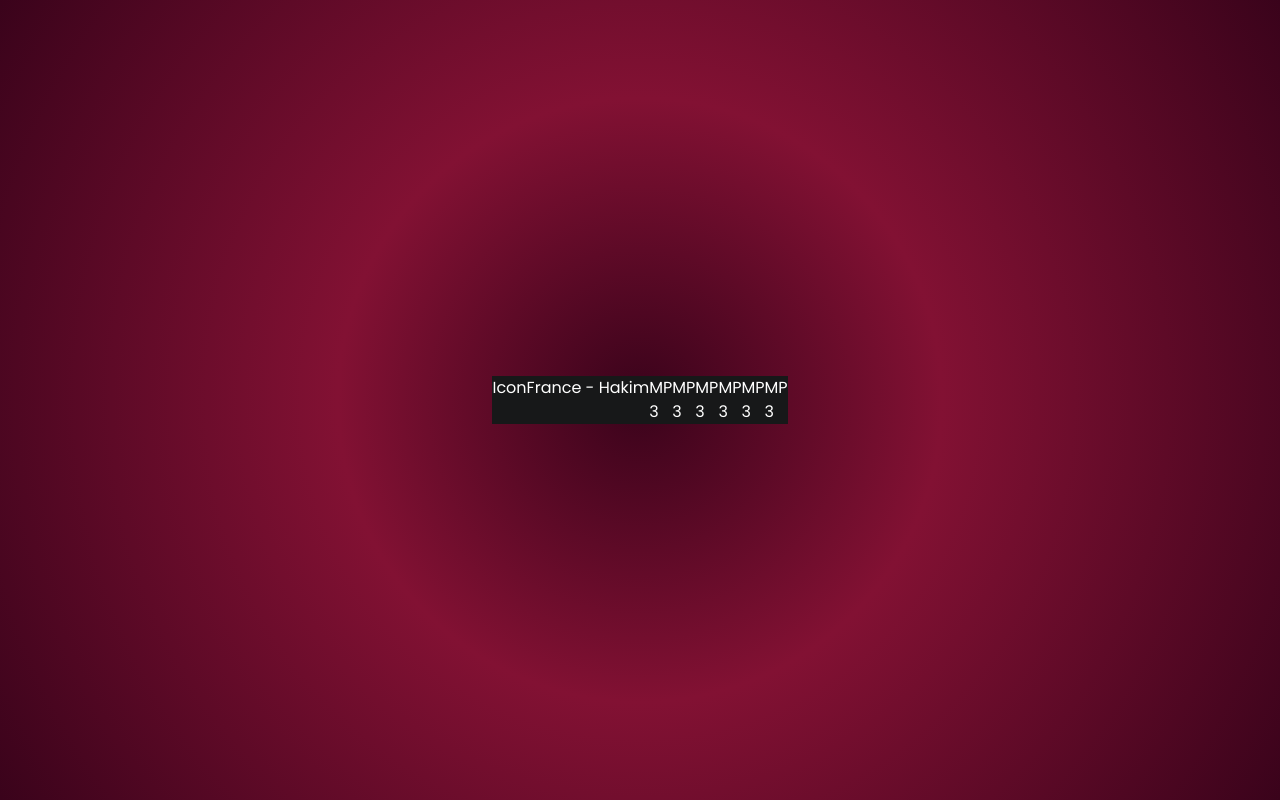
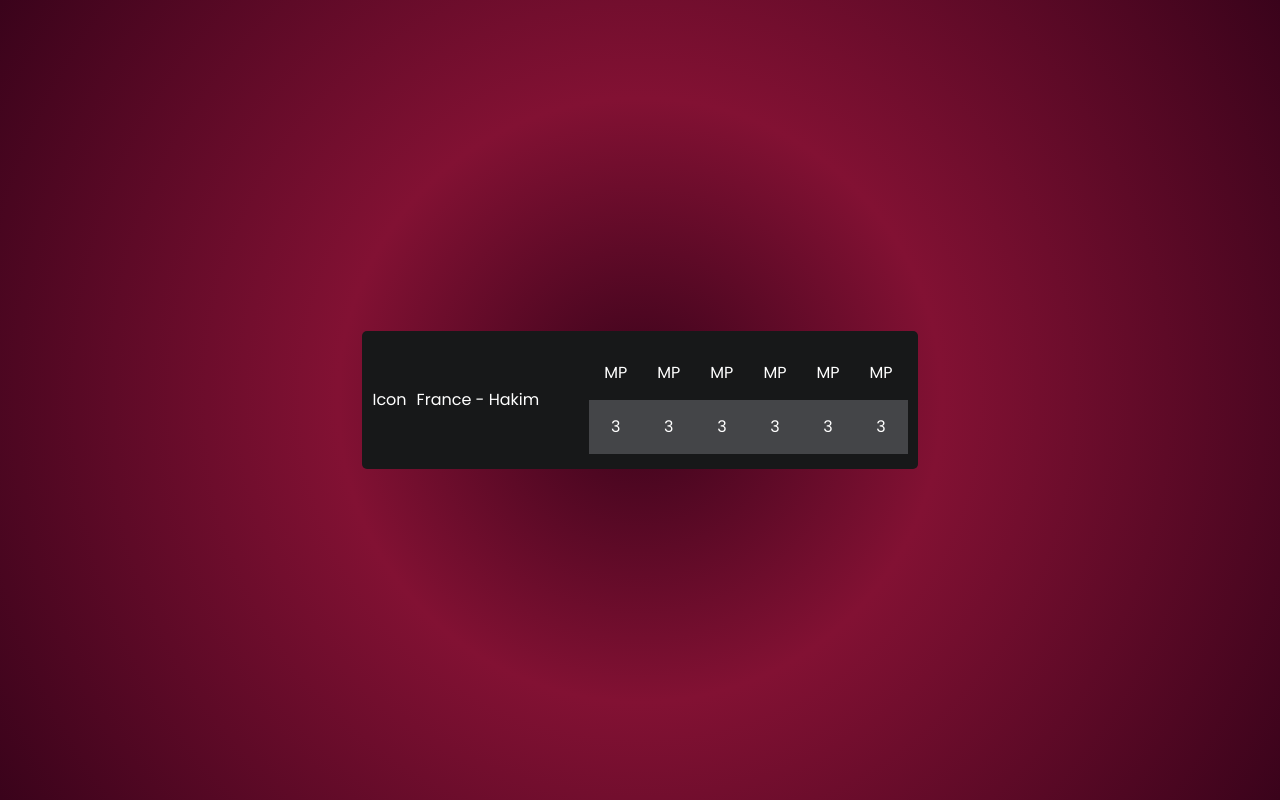
Before and after one commit to PatrickReynoldsCoding/sweepstakes-webapp, a React (Create React App) app: page /leaderboard in a window 1280 px wide. Built offline with nearby package versions, Linux system fonts and the light colour scheme.

Commit message:
more css changes

```diff
--- a/src/components/LeaderboardCard.scss
+++ b/src/components/LeaderboardCard.scss
@@ -6,16 +6,35 @@
   background-color: #171819;
   display: flex;
   flex-direction: row;
+  justify-content: space-between;
+  gap: 40px;
+  padding: 15px 0px;
+  border-radius: 5px;
+
 
   .team-container {
   display: flex;
+  align-items: center;
+    .team-icon {
+      padding: 0px 10px;
+    }
   }
 
   .teamdata-container {
-  display: flex;
+    display: flex;
+    text-align: center;
+    padding: 0px 10px;
+
 
     .teamdata-box {
       display: block;
+      .databox-header {
+        padding: 15px;
+      }
+      .databox-value {
+        background-color: #444548;
+        padding: 15px;
+      }
     }
   }
 
--- a/src/components/Leaderboardcard.css
+++ b/src/components/Leaderboardcard.css
@@ -6,15 +6,32 @@
   background-color: #171819;
   display: flex;
   flex-direction: row;
+  justify-content: space-between;
+  gap: 40px;
+  padding: 15px 0px;
+  border-radius: 5px;
 }
 .leadercard-container .team-container {
   display: flex;
+  align-items: center;
+}
+.leadercard-container .team-container .team-icon {
+  padding: 0px 10px;
 }
 .leadercard-container .teamdata-container {
   display: flex;
+  text-align: center;
+  padding: 0px 10px;
 }
 .leadercard-container .teamdata-container .teamdata-box {
   display: block;
 }
+.leadercard-container .teamdata-container .teamdata-box .databox-header {
+  padding: 15px;
+}
+.leadercard-container .teamdata-container .teamdata-box .databox-value {
+  background-color: #444548;
+  padding: 15px;
+}
 
 /*# sourceMappingURL=Leaderboardcard.css.map */
```
Also changed, not shown: 1 other file (tests, documents, lock files or other folders).
